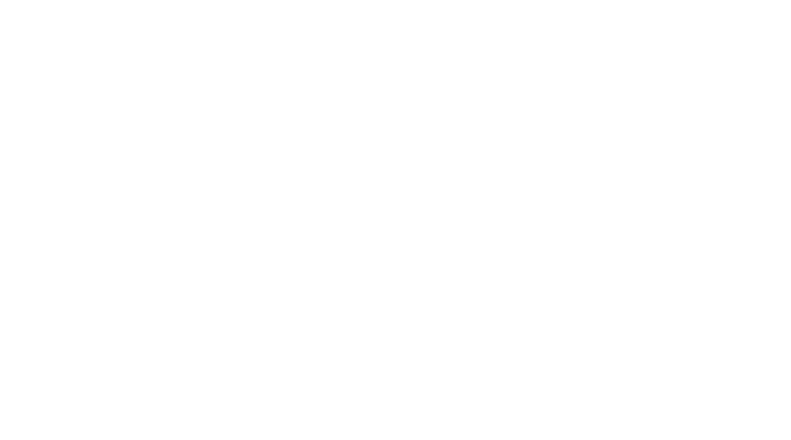
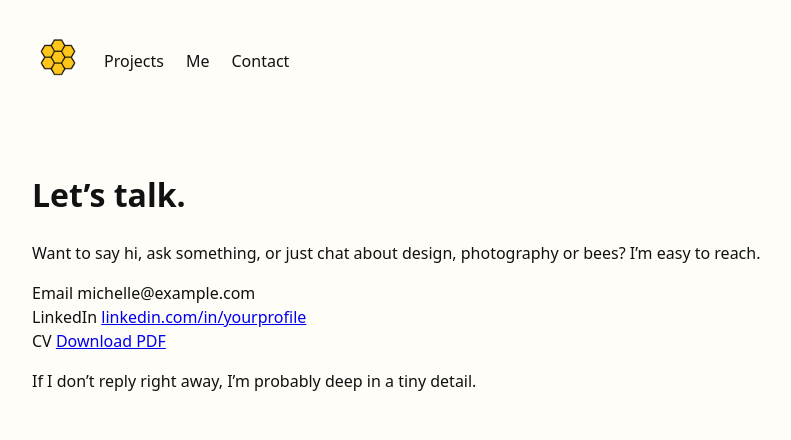
Before and after one commit to michlar/mglportfolio, a plain HTML site: page contact.html in a window 1280 px wide. Shown: the whole page, without its empty margins (146-937 px from the left). Drawn offline with Linux system fonts and the light colour scheme.

Commit message:
Updated bee. Added HTML, CSS and JS for contact

```diff
--- a/contact.html
+++ b/contact.html
@@ -1,11 +1,80 @@
 <!DOCTYPE html>
 <html lang="en">
-<head>
-    <meta charset="UTF-8">
-    <meta name="viewport" content="width=device-width, initial-scale=1.0">
-    <title>Michelle G. Larsen | Contact</title>
-</head>
+    <head>
+        <meta charset="UTF-8">
+        <meta name="viewport" content="width=device-width, initial-scale=1.0">
+
+        <meta name="description" content="UX Portfolio of Michelle G. Larsen">
+        <title>Michelle G. Larsen | Contact</title>
+
+        <meta property="og:title" content="Michelle Grotnes Larsen | UX Portfolio">
+        <meta property="og:description" content="UX designer and photographer">
+        <!-- <meta property="og:image" content="images/preview.jpg"> -->
+        <meta property="og:type" content="website">
+
+
+        <link rel="icon" href="images/favicon.ico">
+        <link rel="stylesheet" href="css/style.css">
+    </head>
 <body>
 
+    <a class="skip-link" href="#content">Skip to content</a>
+
+    <header class="wrap">
+        <nav class="nav" aria-label="primary">
+            <a href="index.html" class="nav-home" aria-label="Home">
+                <img src="images/favicon.ico" alt="" aria-hidden="true">
+            </a>
+            <a href="work.html">Projects</a>
+            <a href="about.html">Me</a>
+            <a href="contact.html">Contact</a>
+        </nav>
+    </header>
+    <main id="content" class="wrap page contact-page">
+
+        <h1 class="page-title">
+          Let’s talk<span class="dot">.</span>
+        </h1>
+
+        <p class="page-lede">
+          Want to say hi, ask something, or just chat about design, photography or bees?
+          I’m easy to reach.
+        </p>
+
+        <section class="contact-card playful-card" aria-label="Contact details">
+
+          <div class="contact-row">
+            <span class="contact-label">Email</span>
+            <button class="copy-email" data-email="michelle@example.com">
+              michelle@example.com
+            </button>
+            <span class="copy-status" aria-live="polite"></span>
+          </div>
+
+          <div class="contact-row">
+            <span class="contact-label">LinkedIn</span>
+            <a class="contact-link" href="#" target="_blank" rel="noreferrer">
+              linkedin.com/in/yourprofile
+            </a>
+          </div>
+
+          <div class="contact-row">
+            <span class="contact-label">CV</span>
+            <a class="contact-link" href="assets/cv.pdf" target="_blank" rel="noreferrer">
+              Download PDF
+            </a>
+          </div>
+
+        </section>
+
+        <p class="page-note">
+          If I don’t reply right away, I’m probably deep in a tiny detail.
+        </p>
+
+      <script src="js/contact.js"></script>
+    </main>
+    <footer>
+
+    </footer>
 </body>
 </html>
--- a/css/style.css
+++ b/css/style.css
@@ -11,7 +11,7 @@
     margin: 0;
     font-family: system-ui, -apple-system, Segoe UI, Roboto, Arial, sans-serif;
     line-height: 1.5;
-    background: #fff;
+    background: #FFFDF7;
     color: #111;
     overflow: hidden;
   }
@@ -110,7 +110,7 @@
   .tiny{
     display: inline-block;
     cursor: pointer;
-    transition: transform 120ms ease;
+    transition: transform 120ms cubic-bezier(.34,1.56,.64,1);;
   }
 
   .tiny:hover{
@@ -121,7 +121,7 @@
     transform: scale(0.7);
   }
 
-  /* Bee animation */
+
   .bee-wrap {
     position: fixed;
     left: 0;
@@ -129,6 +129,7 @@
     pointer-events: none;
     opacity: 0;
 
+    transform: translate(105vw, 110vh) rotate(0deg);
     animation: beeDelay 0.6s ease forwards,
                beeFly 16s linear 0.6s forwards;
   }
@@ -136,8 +137,11 @@
   .bee {
     width: 35px;
     display: block;
-    transform: rotate(-90deg); /* face left */
+
+    transform: rotate(-90deg);
   }
+
+
 
   /* Delay before appearing */
   @keyframes beeDelay {
@@ -151,19 +155,19 @@
     24%  { transform: translate(78vw, 73vh) rotate(20deg); }
     32%  { transform: translate(70vw, 75vh) rotate(-10deg); }
 
-    40%  { transform: translate(62vw, 73vh) rotate(20deg); }
+    40%  { transform: translate(62vw, 73vh) rotate(10deg); }
     48%  { transform: translate(55vw, 78vh) rotate(-10deg); }
 
-    56%  { transform: translate(48vw, 69vh) rotate(20deg); }
-    64%  { transform: translate(42vw, 59vh) rotate(40deg); }
+    56%  { transform: translate(48vw, 73vh) rotate(10deg); }
+    64%  { transform: translate(42vw, 69vh) rotate(20deg); }
 
-    72%  { transform: translate(35vw, 60vh) rotate(-20deg); }
-    80%  { transform: translate(26vw, 66vh) rotate(-40deg); }
+    72%  { transform: translate(35vw, 63vh) rotate(-20deg); }
+    80%  { transform: translate(26vw, 66vh) rotate(-10deg); }
 
-    88%  { transform: translate(14vw, 59vh) rotate(-4deg); }
-    94%  { transform: translate(2vw, 53vh) rotate(-6deg); }
+    88%  { transform: translate(14vw, 59vh) rotate(20deg); }
+    94%  { transform: translate(2vw, 53vh) rotate(-10deg); }
 
-    100% { transform: translate(-18vw, 48vh) rotate(-8deg); }
+    100% { transform: translate(-18vw, 59vh) rotate(-10deg); }
   }
 
 
@@ -183,3 +187,64 @@
     .bee { width: 26px; }
     .hero { padding-top: 14vh; padding-bottom: 14vh; }
   }
+
+
+  /**** CONTACT ****/
+  /* Playful touches for contact page */
+
+.contact-page .page-title {
+    position: relative;
+  }
+
+  .contact-page .dot {
+    display: inline-block;
+    transition: transform 200ms ease;
+  }
+
+  .contact-page .page-title:hover .dot {
+    transform: translateY(-6px);
+  }
+
+  /* Card slightly softer */
+  .playful-card {
+    border-radius: 18px;
+  }
+
+  /* Email button styled like text */
+  .copy-email {
+    background: none;
+    border: none;
+    padding: 0;
+    font: inherit;
+    color: inherit;
+    cursor: pointer;
+    position: relative;
+  }
+
+  .copy-email::after {
+    content: "";
+    position: absolute;
+    left: 0;
+    bottom: -2px;
+    width: 0;
+    height: 2px;
+    background: currentColor;
+    transition: width 160ms ease;
+  }
+
+  .copy-email:hover::after {
+    width: 100%;
+  }
+
+  .copy-status {
+    font-size: 14px;
+    opacity: 0.6;
+    padding-left: 6px;
+  }
+
+  /* Subtle card hover */
+  .playful-card:hover {
+    box-shadow: 0 6px 18px rgba(0,0,0,0.06);
+    transform: translateY(-2px);
+    transition: transform 200ms ease, box-shadow 200ms ease;
+  }
--- /dev/null
+++ b/js/contact.js
@@ -0,0 +1,15 @@
+const copyButton = document.querySelector(".copy-email");
+const copyStatus = document.querySelector(".copy-status");
+
+if (copyButton) {
+  copyButton.addEventListener("click", () => {
+    const email = copyButton.dataset.email;
+    navigator.clipboard.writeText(email);
+
+    copyStatus.textContent = "Copied!";
+
+    setTimeout(() => {
+      copyStatus.textContent = "";
+    }, 1200);
+  });
+}
```
Also changed, not shown: index.html (+3 -0 lines), images/nav.png (added), js/script.js (line endings or trailing spaces), photography.html (deleted).
